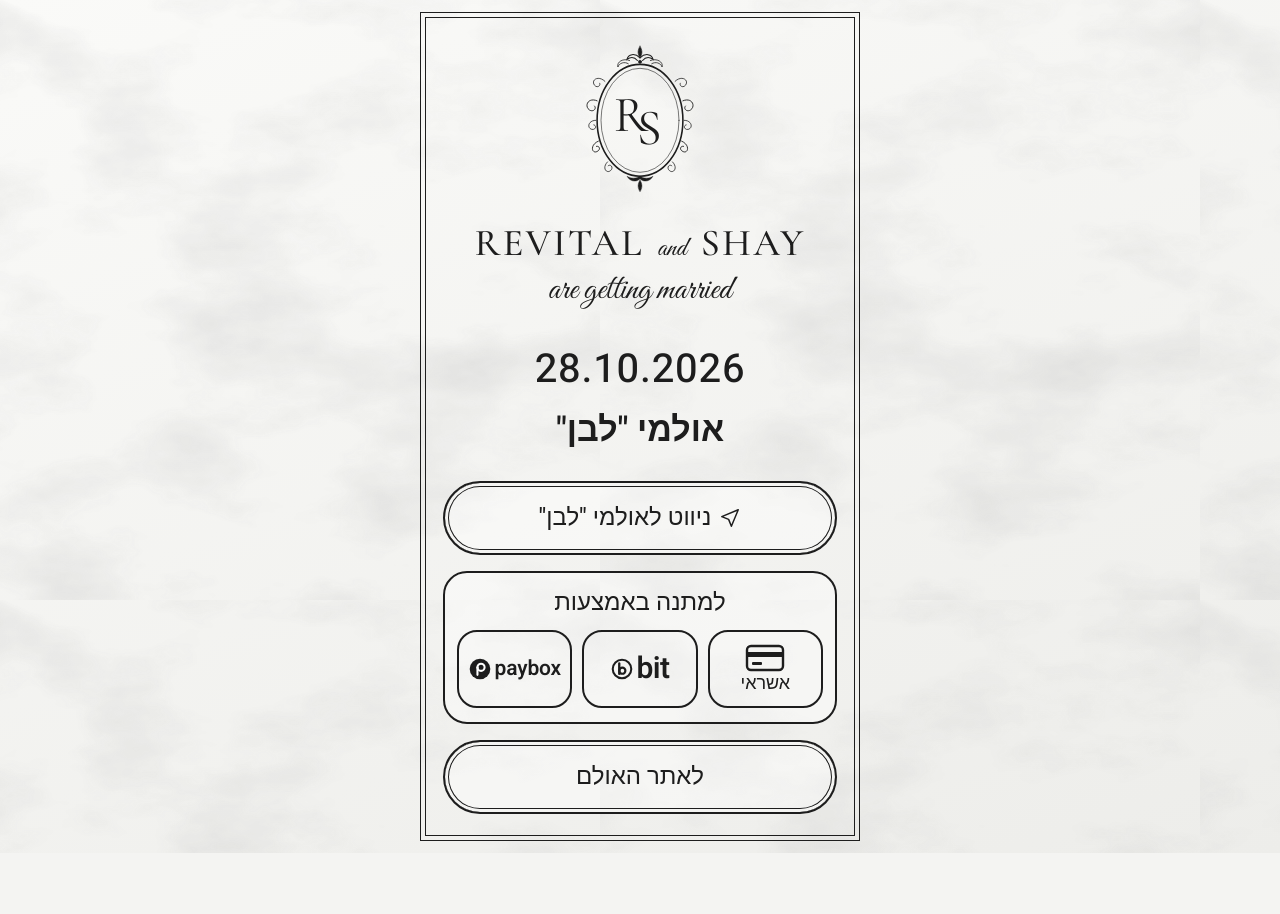
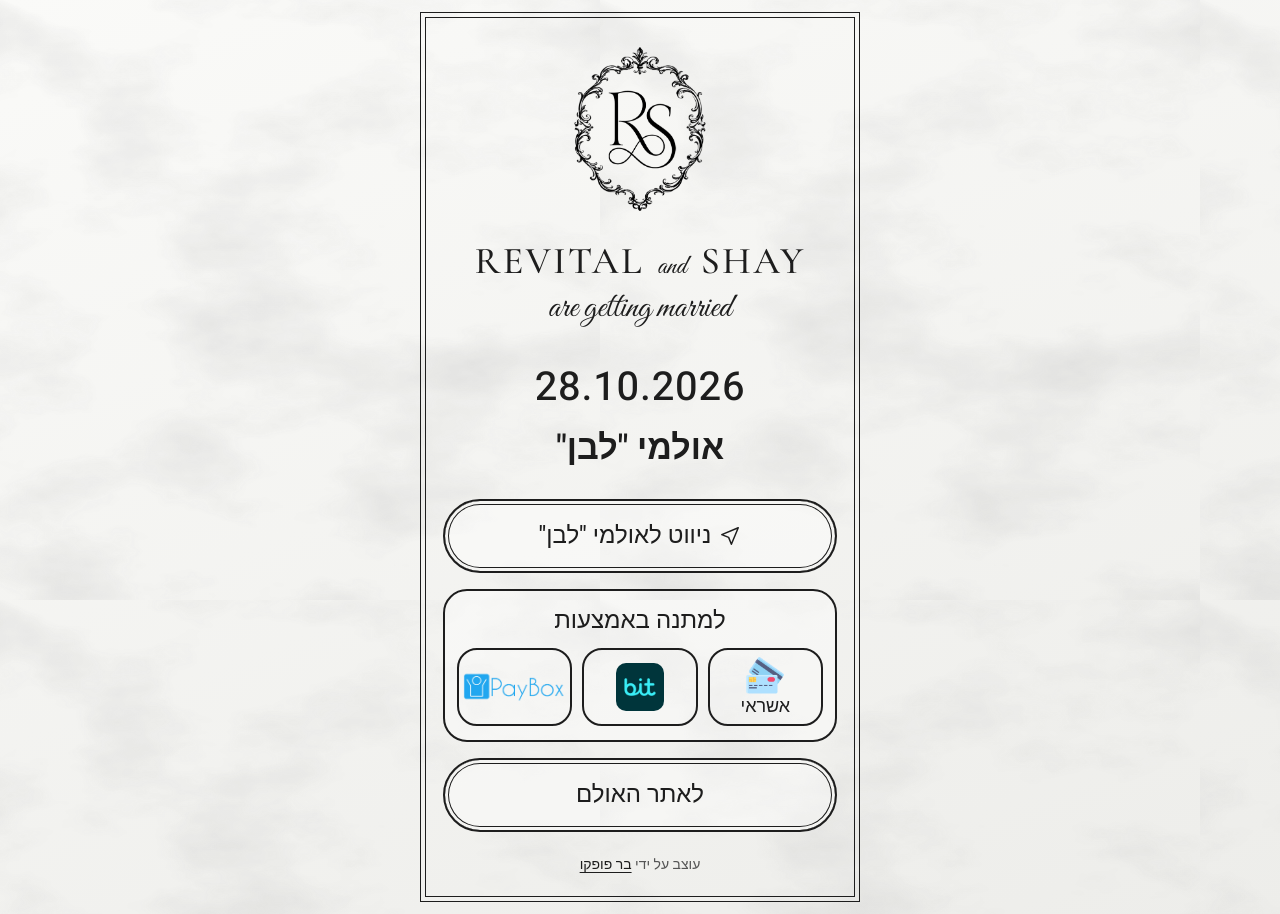
Before and after one commit to BarPupko/ShaiRavit, a plain HTML site: page index.html in a window 1280 px wide. Before the commit the page ends 853 px from the top, so only its background shows below. Drawn offline with nearby package versions, Linux system fonts and the light colour scheme.

Commit message:
add logo and icons

```diff
--- a/index.html
+++ b/index.html
@@ -12,40 +12,7 @@
 </head>
 <body>
     <main class="card">
-        <!-- Monogram -->
-        <svg class="monogram" viewBox="0 0 200 240" aria-label="RS">
-            <g fill="none" stroke="#1d1d1d" stroke-linecap="round">
-                <!-- Crown ornament -->
-                <path d="M100 8 c-4 6 -4 12 0 18 c4 -6 4 -12 0 -18z" fill="#1d1d1d" stroke-width="0.8"/>
-                <path d="M100 26 c-8 -8 -18 -6 -20 2 c6 -4 12 -3 16 2" stroke-width="1.6"/>
-                <path d="M100 26 c8 -8 18 -6 20 2 c-6 -4 -12 -3 -16 2" stroke-width="1.6"/>
-                <path d="M84 30 c-10 -4 -20 2 -18 10 c2 -6 10 -9 16 -5" stroke-width="1.2"/>
-                <path d="M116 30 c10 -4 20 2 18 10 c-2 -6 -10 -9 -16 -5" stroke-width="1.2"/>
-                <circle cx="100" cy="32" r="2.4" fill="#1d1d1d"/>
-
-                <!-- Oval frame -->
-                <ellipse cx="100" cy="122" rx="66" ry="86" stroke-width="2.4"/>
-                <ellipse cx="100" cy="122" rx="60" ry="80" stroke-width="0.9"/>
-
-                <!-- Side scrolls -->
-                <path d="M34 92 c-14 -6 -20 8 -12 14 c6 4 12 -2 8 -6" stroke-width="1.4"/>
-                <path d="M166 92 c14 -6 20 8 12 14 c-6 4 -12 -2 -8 -6" stroke-width="1.4"/>
-                <path d="M32 122 c-12 0 -14 12 -6 14 c6 1 8 -6 3 -7" stroke-width="1.2"/>
-                <path d="M168 122 c12 0 14 12 6 14 c-6 1 -8 -6 -3 -7" stroke-width="1.2"/>
-                <path d="M36 154 c-14 6 -10 20 -2 16 c6 -3 4 -9 -1 -8" stroke-width="1.4"/>
-                <path d="M164 154 c14 6 10 20 2 16 c-6 -3 -4 -9 1 -8" stroke-width="1.4"/>
-                <path d="M46 62 c-10 -10 -22 -2 -16 6 c4 5 10 1 8 -3" stroke-width="1.2"/>
-                <path d="M154 62 c10 -10 22 -2 16 6 c-4 5 -10 1 -8 -3" stroke-width="1.2"/>
-                <path d="M50 186 c-10 10 0 20 6 12 c3 -5 -2 -9 -5 -6" stroke-width="1.2"/>
-                <path d="M150 186 c10 10 0 20 -6 12 c-3 -5 2 -9 5 -6" stroke-width="1.2"/>
-
-                <!-- Bottom ornament -->
-                <path d="M100 208 c-6 4 -14 4 -20 0 c4 8 14 10 20 4 c6 6 16 4 20 -4 c-6 4 -14 4 -20 0z" fill="#1d1d1d" stroke-width="0.6"/>
-                <path d="M100 214 c-4 6 -4 12 0 18 c4 -6 4 -12 0 -18z" fill="#1d1d1d" stroke-width="0.6"/>
-            </g>
-            <text x="86" y="138" text-anchor="middle" class="mono-letter">R</text>
-            <text x="114" y="158" text-anchor="middle" class="mono-letter">S</text>
-        </svg>
+        <img class="monogram" src="images/logo.png" alt="RS">
 
         <h1 class="names" lang="en" dir="ltr">REVITAL <span class="and">and</span> SHAY</h1>
         <p class="subtitle" lang="en" dir="ltr">are getting married</p>
@@ -67,34 +34,16 @@
                 <h2>למתנה באמצעות</h2>
                 <div class="gift-options">
                     <a class="gift-btn" href="https://bit.ly/4iPNeDn" target="_blank" rel="noopener" aria-label="אשראי">
-                        <svg class="card-icon" viewBox="0 0 40 30" aria-hidden="true">
-                            <rect x="2" y="3" width="36" height="24" rx="4" fill="none" stroke="currentColor" stroke-width="2.4"/>
-                            <rect x="2" y="9" width="36" height="5" fill="currentColor"/>
-                            <rect x="7" y="19" width="10" height="3" rx="1" fill="currentColor"/>
-                        </svg>
+                        <img class="card-icon" src="images/credit-card.png" alt="">
                         <span class="gift-label">אשראי</span>
                     </a>
 
                     <a class="gift-btn" href="https://www.bitpay.co.il/app/share-info?i=sO_Gf2u7&j=true" target="_blank" rel="noopener" aria-label="bit">
-                        <span class="brand" dir="ltr">
-                            <svg class="brand-mark" viewBox="0 0 32 32" aria-hidden="true">
-                                <circle cx="16" cy="16" r="13.5" fill="none" stroke="currentColor" stroke-width="3"/>
-                                <path d="M12 8v15" stroke="currentColor" stroke-width="3.4" stroke-linecap="round"/>
-                                <circle cx="16.5" cy="18.5" r="4.4" fill="none" stroke="currentColor" stroke-width="3.2"/>
-                            </svg>
-                            <span class="brand-text bit-text">bit</span>
-                        </span>
+                        <img class="brand-logo bit-logo" src="images/bit.png" alt="bit">
                     </a>
 
                     <a class="gift-btn" href="https://links.payboxapp.com/RrI1Lmdo96b" target="_blank" rel="noopener" aria-label="paybox">
-                        <span class="brand" dir="ltr">
-                            <svg class="brand-mark" viewBox="0 0 32 32" aria-hidden="true">
-                                <circle cx="16" cy="16" r="15" fill="currentColor"/>
-                                <circle cx="17.5" cy="13.5" r="5.2" fill="none" stroke="#fff" stroke-width="3"/>
-                                <path d="M12.3 13.5v11" stroke="#fff" stroke-width="3" stroke-linecap="round"/>
-                            </svg>
-                            <span class="brand-text">paybox</span>
-                        </span>
+                        <img class="brand-logo paybox-logo" src="images/paybox.webp" alt="paybox">
                     </a>
                 </div>
             </section>
@@ -103,6 +52,10 @@
                 <span>לאתר האולם</span>
             </a>
         </div>
+
+        <footer class="credit">
+            עוצב על ידי <a href="https://barpopko.com/systems/" target="_blank" rel="noopener">בר פופקו</a>
+        </footer>
     </main>
 </body>
 </html>
--- a/styles.css
+++ b/styles.css
@@ -53,16 +53,11 @@ body {
 
 /* Monogram */
 .monogram {
-    width: 130px;
-    height: auto;
-    margin-bottom: 26px;
-}
-
-.mono-letter {
-    font-family: 'Cormorant Garamond', serif;
-    font-size: 78px;
-    font-weight: 400;
-    fill: var(--ink);
+    /* Source PNG is 1920x1080 with wide transparent sides - crop to the artwork */
+    width: 140px;
+    aspect-ratio: 860 / 1080;
+    object-fit: cover;
+    margin-bottom: 24px;
 }
 
 /* Names */
@@ -187,7 +182,8 @@ body {
 
 .card-icon {
     width: 40px;
-    height: 30px;
+    height: 40px;
+    object-fit: contain;
 }
 
 .gift-label {
@@ -196,29 +192,20 @@ body {
     line-height: 1.2;
 }
 
-.brand {
-    display: flex;
-    align-items: center;
-    gap: 4px;
+.brand-logo {
+    max-width: 82%;
+    max-height: 34px;
+    object-fit: contain;
 }
 
-.brand-mark {
-    width: 22px;
-    height: 22px;
-    flex-shrink: 0;
+.paybox-logo {
+    max-width: 92%;
+    max-height: none;
 }
 
-.brand-text {
-    font-family: 'Heebo', sans-serif;
-    font-weight: 600;
-    font-size: clamp(14px, 4.1vw, 21px);
-    letter-spacing: -0.01em;
-}
-
-.bit-text {
-    font-weight: 700;
-    font-size: clamp(24px, 6.6vw, 30px);
-    letter-spacing: -0.02em;
+.bit-logo {
+    max-height: 48px;
+    border-radius: 10px;
 }
 
 @media (max-width: 360px) {
@@ -230,8 +217,19 @@ body {
         gap: 6px;
     }
 
-    .brand-mark {
-        width: 20px;
-        height: 20px;
-    }
 }
+
+/* Designer credit */
+.credit {
+    margin-top: auto;
+    padding-top: 22px;
+    font-size: 14px;
+    color: #555;
+}
+
+.credit a {
+    color: var(--ink);
+    font-weight: 500;
+    text-decoration: underline;
+    text-underline-offset: 3px;
+}
```
Also changed, not shown: Revital and Shay_Logo LS.png (added), images/bit.png (added), images/credit-card.png (added), images/logo.png (added), images/paybox.webp (added).
